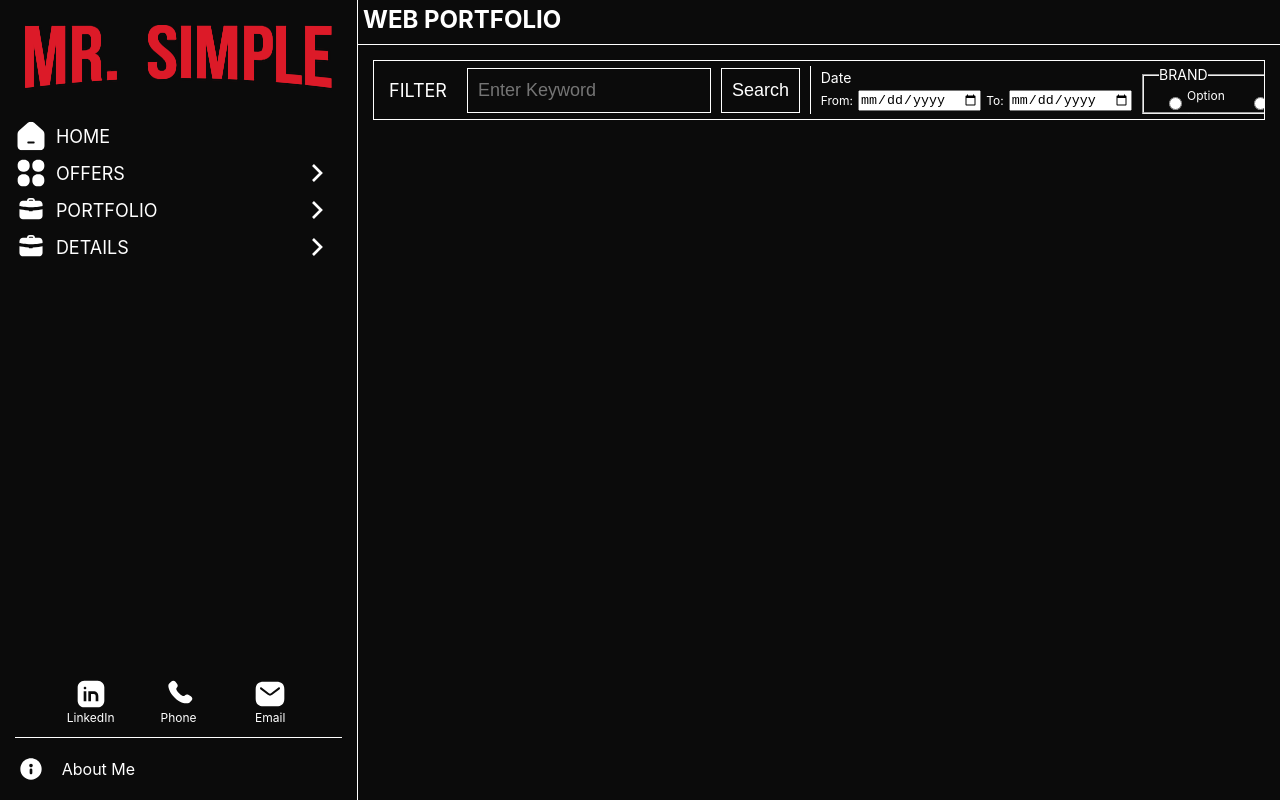
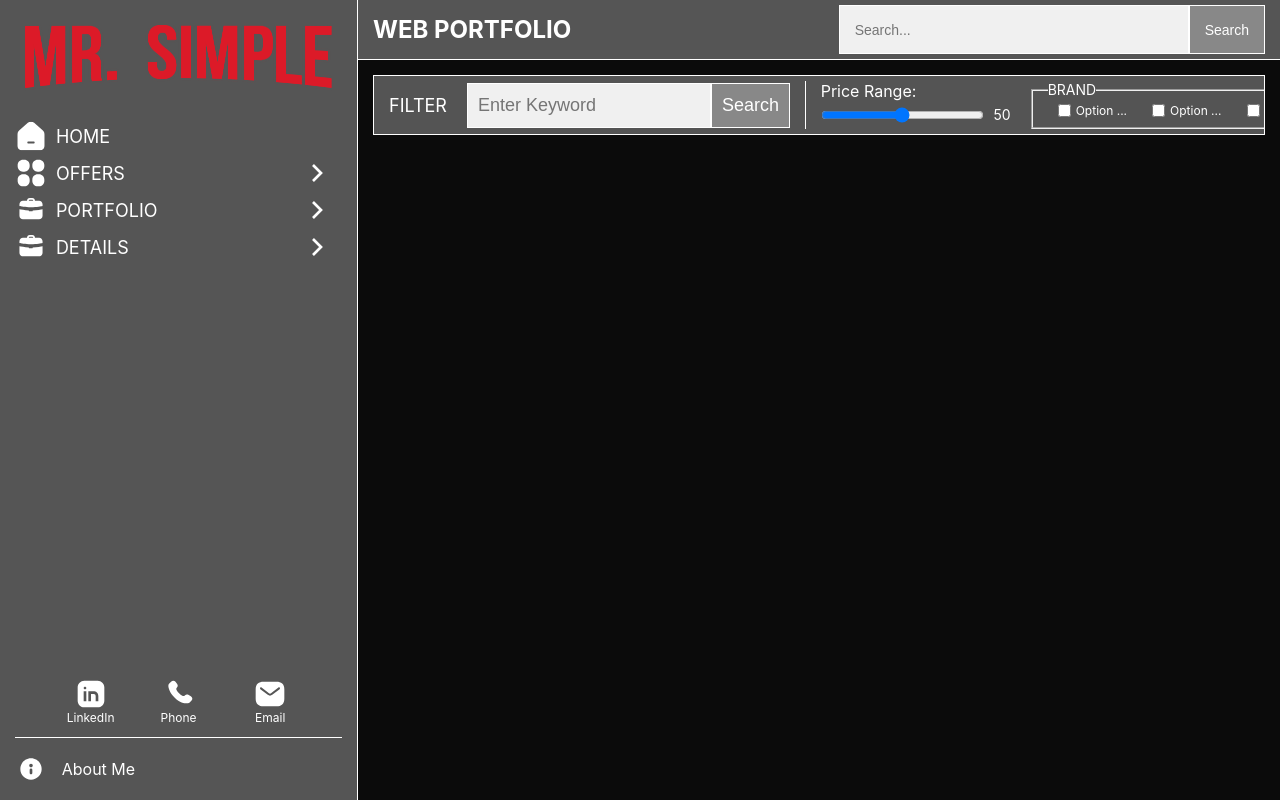
Before and after one commit to charlesjv-6/web-portfolio, a React (Create React App) app: page /web-portfolio/search in a window 1280 px wide. Built offline with nearby package versions, Linux system fonts and the light colour scheme.

Commit message:
add search bar, updates

```diff
--- a/src/assets/css/components.css
+++ b/src/assets/css/components.css
@@ -1,11 +1,36 @@
 /* header */
 .page-header {
     width: 100%;
-    height: 45px;
+    height: 60px;
     background-color: var(--component-default-color);
-    border-bottom: 0.5px solid var(--primary);
+    border-bottom: 1px solid var(--primary);
     color: var(--primary);
-    padding: 5px;
+    padding: 5px 15px;
+    display: grid;
+    grid-template-columns: 3fr 4fr;
+}
+
+.page-header h2 {
+    align-self: center;
+}
+
+.page-header > form {
+    display: flex;
+    align-items: center;
+    justify-content: flex-end;
+}
+
+.page-header > form > input, .page-header > form > button {
+    height: 100%;
+    background-color: var(--component-default-color);
+    color: var(--font-color);
+    border: 1px solid var(--primary);
+    padding: 5px 15px;
+    font-size: 14px;
+}
+
+.page-header > form > input {
+    min-width: 350px;
 }
 
 /* menu */
@@ -113,6 +138,7 @@
     border: 1px solid var(--primary);
     margin: 15px;
     overflow-y: hidden;
+    background-color: var(--component-default-color);
 }
 
 .filter .other-filters::-webkit-scrollbar, .filter::-webkit-scrollbar {
@@ -141,7 +167,6 @@
 .filter form {
     display: flex;
     width: fit-content;
-    gap: 10px;
     align-items: center;
     height: 100%;
 }
@@ -156,7 +181,7 @@
     height: 45px;
 }
 
-.filter > form > input[type="submit"] {
+.filter > form > button {
     border: 1px solid var(--primary);
     background-color: var(--component-default-color);
     color: var(--font-color);
--- a/src/assets/css/style.css
+++ b/src/assets/css/style.css
@@ -4,9 +4,11 @@
 
 :root {
     --bg-color: #0b0b0b;
-    --component-default-color: transparent;
+    --component-default-color: #ffffff4d;
     --primary: #fff;
     --font-color: #fff;
+    --input-field-bg: #ffffffe9;
+    --input-field-text: #0f0c0c;
 }
 
 * {
@@ -25,6 +27,11 @@ main {
     background-color: var(--bg-color);
 }
 
+input {
+    background-color: var(--input-field-bg) !important;
+    color: var(--input-field-text) !important;
+}
+
 .app {
     display: grid;
     height: 100dvh;
@@ -41,15 +48,17 @@ main {
     height: 100%;
 }
 
-.separator-horizontal {
+.separator-vertical {
     height: 100%;
     width: 1px;
+    margin: 0 15px;
     background-color: var(--primary);
 }
 
-.separator-vertical {
+.separator-horizontal {
     height: 1px;
     width: 100%;
+    margin: 15px 0;
     background-color: var(--primary);
 }
 /* animation */
--- a/src/components/filter.jsx
+++ b/src/components/filter.jsx
@@ -14,8 +14,8 @@ export default function Filter({ filters }) {
             <span>FILTER</span>
             <form action="">
                 <input type="text" placeholder="Enter Keyword" />
-                <input type="submit" value="Search" />
-                <div className="separator-horizontal" />
+                <button type="submit" onSubmit="" >Search</button>
+                <div className="separator-vertical" />
                 <div className="other-filters">
                     {filters.length > 0 &&
                         filters.map((filter, index) => {
--- a/src/components/header.jsx
+++ b/src/components/header.jsx
@@ -1,22 +1,38 @@
 import React from 'react';
 import PropTypes from 'prop-types'
+import { useNavigate  } from 'react-router-dom';
 
 export default function Header({ headerTitle }){
     // set the website title
     document.title = headerTitle;
 
+    const navigate  = useNavigate();
+
+    // handle form submission and redirect
+    const handleSubmit = (event) => {
+        event.preventDefault();
+        const searchQuery = event.target.elements["primary-search"].value;
+        navigate(`/search?query=${encodeURIComponent(searchQuery)}`);
+    };
+
     // return the header component
-    return(
+    return (
         <header className='page-header'>
             <h2>{headerTitle ? headerTitle.toUpperCase() : ''}</h2>
+            <form onSubmit={handleSubmit}>
+                <input type="text" name="primary-search" id="search_0" placeholder='Search...' />
+                <button type="submit">Search</button>
+            </form>
         </header>
-    )
+    );
 }
 
+// define props type
 Header.propTypes = {
     headerTitle: PropTypes.string
 };
 
+// define props default values
 Header.defaultProps = {
     headerTitle: 'Web Portfolio'
 };
--- a/src/pages/search-result.jsx
+++ b/src/pages/search-result.jsx
@@ -9,15 +9,6 @@ export default function SearchResult(){
     const query = new URLSearchParams(search).get('query');
 
     const sampleFilters = [
-        {
-            filterName: "Date",
-            filterType: "date range",
-        },
-        {
-            filterName: "Brand",
-            filterType: "radio",
-            filterValues: ["Nike", "Adidas", "Puma"]
-        },
         {
             filterName: "Price",
             filterType: "range",
--- a/src/scripts/util.js
+++ b/src/scripts/util.js
@@ -1,9 +1,71 @@
-// currency formatter
+// currency formatter to Philippine Peso
 const currencyFormatter = new Intl.NumberFormat("en-US", {
     style: "currency",
     currency: "PHP"
 });
 
+// currency calculator
+// origin is the currency to be converted to the new currency
+// amount is the amount of the origin currency
+const changeCurrency = (originCurrency, newCurrency, amount) => {
+    const conversionRates = {
+        USD: {
+            PHP: 50, // 1 USD = 50 PHP
+            EUR: 0.85, // 1 USD = 0.85 EUR
+            JPY: 110, // 1 USD = 110 JPY
+            KRW: 1200, // 1 USD = 1200 KRW
+            CNY: 6.5 // 1 USD = 6.5 CNY
+        },
+        EUR: {
+            USD: 1.18, // 1 EUR = 1.18 USD
+            PHP: 58, // 1 EUR = 58 PHP
+            JPY: 130, // 1 EUR = 130 JPY
+            KRW: 1400, // 1 EUR = 1400 KRW
+            CNY: 7.5 // 1 EUR = 7.5 CNY
+        },
+        PHP: {
+            USD: 0.02, // 1 PHP = 0.02 USD
+            EUR: 0.017, // 1 PHP = 0.017 EUR
+            JPY: 2.2, // 1 PHP = 2.2 JPY
+            KRW: 24, // 1 PHP = 24 KRW
+            CNY: 0.13 // 1 PHP = 0.13 CNY
+        },
+        JPY: {
+            USD: 0.0091, // 1 JPY = 0.0091 USD
+            EUR: 0.0077, // 1 JPY = 0.0077 EUR
+            PHP: 0.45, // 1 JPY = 0.45 PHP
+            KRW: 11, // 1 JPY = 11 KRW
+            CNY: 0.058 // 1 JPY = 0.058 CNY
+        },
+        KRW: {
+            USD: 0.00083, // 1 KRW = 0.00083 USD
+            EUR: 0.00071, // 1 KRW = 0.00071 EUR
+            PHP: 0.041, // 1 KRW = 0.041 PHP
+            JPY: 0.090, // 1 KRW = 0.090 JPY
+            CNY: 0.0054 // 1 KRW = 0.0054 CNY
+        },
+        CNY: {
+            USD: 0.15, // 1 CNY = 0.15 USD
+            EUR: 0.13, // 1 CNY = 0.13 EUR
+            PHP: 7.7, // 1 CNY = 7.7 PHP
+            JPY: 17, // 1 CNY = 17 JPY
+            KRW: 185 // 1 CNY = 185 KRW
+        }
+    };
+
+    if (originCurrency === newCurrency) {
+        return currencyFormatter.format(amount); // No conversion needed, return formatted amount
+    }
+
+    if (conversionRates[originCurrency] && conversionRates[originCurrency][newCurrency]) {
+        const convertedAmount = amount * conversionRates[originCurrency][newCurrency];
+        return currencyFormatter.format(convertedAmount);
+    } else {
+        return "Conversion rate not available";
+    }
+}
+
+// will calculate the year lapse
 const yearsSince = dateString => {
     const givenDate = new Date(dateString);
     const currentDate = new Date();
@@ -13,6 +75,7 @@ const yearsSince = dateString => {
     return yearsPassed + ' ' + postfix;
 };
 
+// truncates a string then add an elipsis at the end
 const trunctateString = ( maxLength, text ) => {
     if (text.length > maxLength) {
         return text.substring(0, maxLength) + "...";
@@ -20,4 +83,9 @@ const trunctateString = ( maxLength, text ) => {
     return text;
 };
 
-export { currencyFormatter, yearsSince, trunctateString };
+export {
+    currencyFormatter,
+    yearsSince,
+    trunctateString,
+    changeCurrency
+};
```
